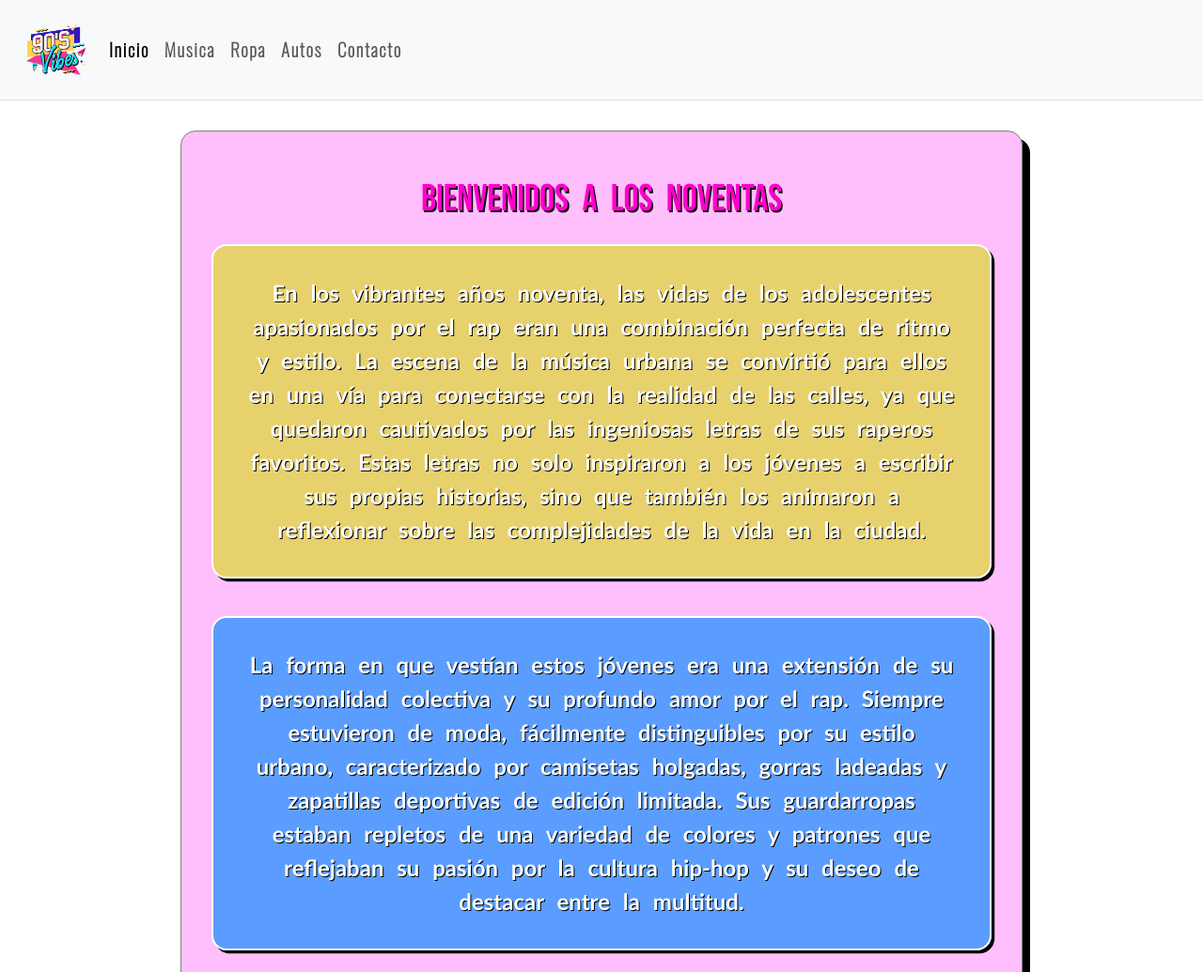
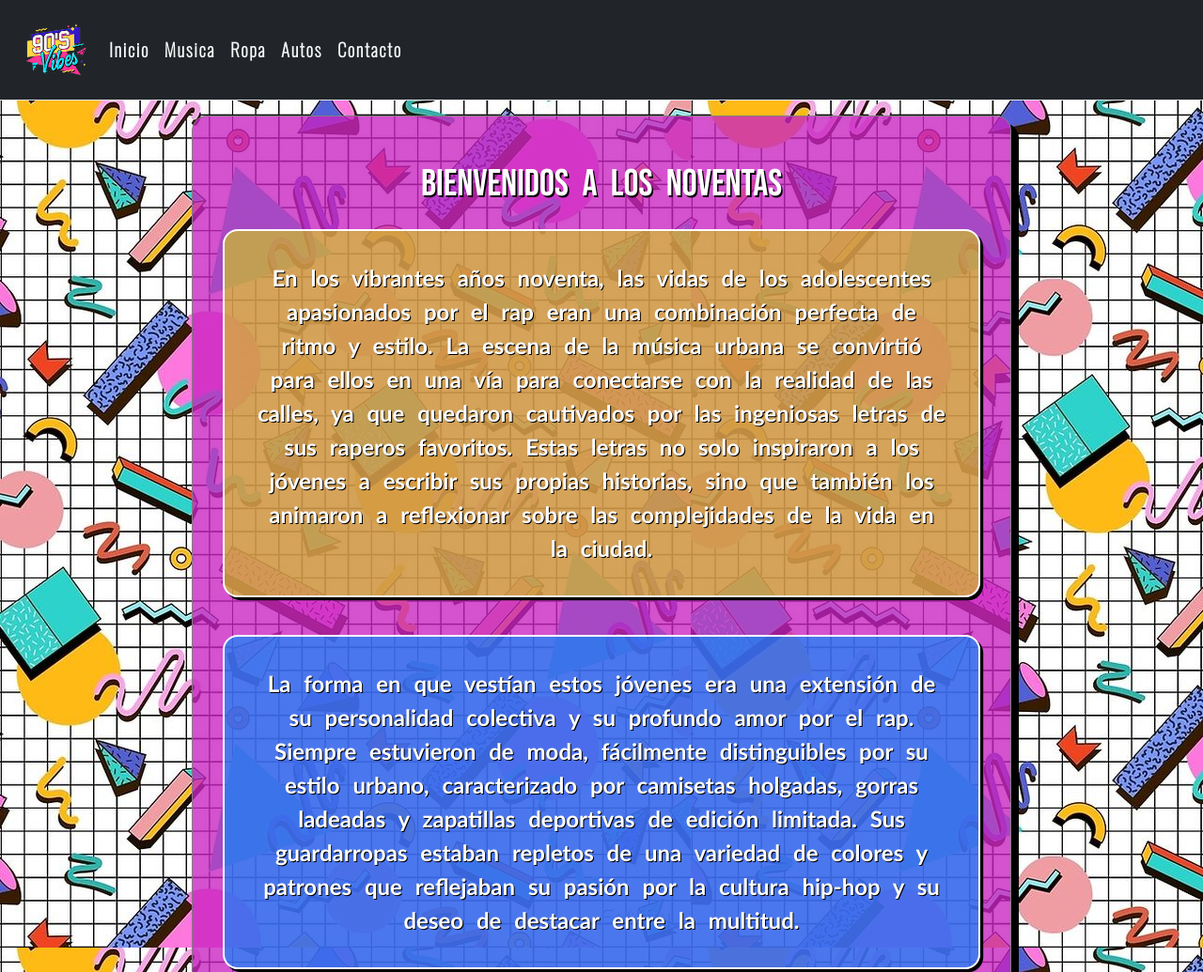
Before and after one commit to JCBTK/EntregaProyectoFinal-Benitez, a plain HTML site: page index.html in a window 1280 px wide. Shown: the top 1035 px of the page at 94% size. Drawn offline with nearby package versions, Linux system fonts and the light colour scheme.

Commit message:
agregado de background

```diff
--- a/index.html
+++ b/index.html
@@ -7,8 +7,8 @@
     <title>90's</title>
     <link rel="stylesheet" href="./style/style.css">
 </head>
-<body id="Inicio">
-    <nav class="navbar navbar-expand-md bg-body-tertiary p-3 border-bottom" id="menu">
+<body>
+    <nav class="navbar navbar-expand-md bg-dark p-3 border-bottom" id="menu">
         <div class="container-fluid">
             <a class="navbar-brand" href="/index.html"><img src="./pages/img/logo.png" id="logo" alt=""></a>
             <button class="navbar-toggler" type="button" data-bs-toggle="collapse" data-bs-target="#navbarNavAltMarkup" aria-controls="navbarNavAltMarkup" aria-expanded="false" aria-label="Toggle navigation">
@@ -16,15 +16,16 @@
             </button>
             <div class="collapse navbar-collapse" id="navbarNavAltMarkup">
                 <div class="navbar-nav">
-                <a class="nav-link active" aria-current="page" href="/index.html">Inicio</a>
-                <a class="nav-link" href="./pages/musica.html">Musica</a>
-                <a class="nav-link" href="./pages/ropa.html">Ropa</a>
-                <a class="nav-link" href="./pages/autos.html">Autos</a>
-                <a class="nav-link" href="./pages/contacto.html">Contacto</a>
+                    <a class="nav-link active text-light Inicio" aria-current="page" href="/index.html">Inicio</a>
+                    <a class="nav-link text-light Musica" href="./pages/musica.html">Musica</a>
+                    <a class="nav-link text-light Ropa" href="./pages/ropa.html">Ropa</a>
+                    <a class="nav-link text-light Autos" href="./pages/autos.html">Autos</a>
+                    <a class="nav-link text-light Contacto" href="./pages/contacto.html">Contacto</a>
                 </div>
             </div>
         </div>
     </nav>
+    <div class="HOME">
         <section class="w-75 mx-auto text-center" id="TextoBienvenida">
             <div class="SoloTexto">
                 <h2 class="p-3 fs-1">Bienvenidos a los Noventas</h2>
@@ -37,11 +38,12 @@
                 <p class="fs-4" id="contacto">Ahora, gracias a nuestra innovadora aplicación web, podrás revisitar los apasionantes días de los noventa y la vida de los adolescentes que vivieron esa época. Únase a nuestra comunidad de entusiastas del rap, la moda y los automóviles para compartir experiencias, descubrir nueva música, mantener actualizado su estilo y conectarse con personas de ideas afines que estaban igualmente apasionadas por la cultura de esa época. ¡No esperes más para sumergirte en la cultura de los 90 con nuestra exclusiva aplicación web!</p>
             </div>
         </section>
+    </div>
     <div class="container-fluid bg-dark">
         <footer class="d-flex flex-wrap justify-content-between align-items-center py-3">
             <div class="col-md-4 d-flex align-items-center">
-                <a href="/index.html" class="mb-3 me-2 mb-md-0 text-muted text-decoration-none lh-1">
-                    <img src="./pages/img/logo.png" width="30" height="30" alt=""/>
+                <a href="/index.html" class="mb-3 mx-3 mb-md-0 text-muted text-decoration-none lh-1">
+                    <img src="./pages/img/logo.png" width="40" height="40" alt=""/>
                 </a>
                 <span class="mb-3 mb-md-0 text-light ">© 2024 90's, Inc</span>
             </div>
--- a/style/style.css
+++ b/style/style.css
@@ -10,6 +10,7 @@ body{
     font-family:'Oswald', sans-serif;
     font-weight: bold;
     overflow-x: hidden;
+    margin: 0;
 }
 #logo{
     height: 4rem !important;
@@ -18,7 +19,36 @@ body{
     font-size: 1.2rem;
     letter-spacing: 0.1rem;
 }
-
+.Inicio:hover{
+    scale: 1.15;
+    color: hotpink !important;
+    transition: 0.2s;
+}
+.Ropa:hover{
+    scale: 1.15;
+    color: rgb(89, 102, 205) !important;
+    transition: 0.2s;
+}
+.Musica:hover{
+    scale: 1.15;
+    color: rgb(255, 238, 0) !important;
+    transition: 0.2s;
+}
+.Autos:hover{
+    scale:1.15;
+    color: rgb(197, 25, 25) !important;
+    transition: 0.2s;
+}
+.Contacto:hover{
+    scale: 1.15;
+    color: rgb(196, 78, 246) !important ;
+    transition: 0.2s;
+}
+/*PAGINA DE INICIO*/
+.HOME{
+    background-image: url(../pages/img/BackgroundPaternHome.jpg);
+    padding: 1rem;
+}
 .carousel-inner{
     display: flex;
     align-items: center;
@@ -26,17 +56,17 @@ body{
     max-height: 35rem!important;
 }
 .SoloTexto h2{
-    color:rgb(255, 0, 204) !important;
+    color:rgb(255, 255, 255) !important;
     text-shadow: 0.1rem 0.1rem 0 black;
     font-family: 'Bebas Neue', sans-serif;
 }
 .SoloTexto{
-    margin: 2rem;
+    margin: 0rem 2rem;
     padding: 2rem;
     border: solid 1px grey;
     border-radius: 1rem;
     box-shadow: 0.5rem 0.5rem 0 black;
-    background-color: rgba(255, 0, 242, 0.256);
+    background-color: rgba(202, 35, 194, 0.78);
     transition: 0.3s;
 }
 .SoloTexto:hover{
@@ -53,7 +83,7 @@ body{
     background-color: rgba(219, 31, 31, 0.729);
 }
 #contacto{
-    background-color: rgba(137, 43, 226, 0.603);
+    background-color: rgba(145, 53, 231, 0.714);
 }
 #musica ,#ropa, #autos, #contacto{
     color: white;
@@ -69,14 +99,7 @@ body{
     box-shadow: 0.4rem 0.4rem 0rem black;
 }
 
-.Musica:hover{
-    scale: 1.2;
-    color: rgb(255, 238, 0) !important;
-}
-.Autos:hover{
-    scale:1.2;
-    color: rgb(197, 25, 25) !important;
-}
+
 
 @media (max-width:992px) {
     #TextoBienvenida {width: 90% !important;}
```
Also changed, not shown: pages/img/BackgroundPaternHome.jpg (added). Lines whose indentation alone changed are shown as unchanged.
